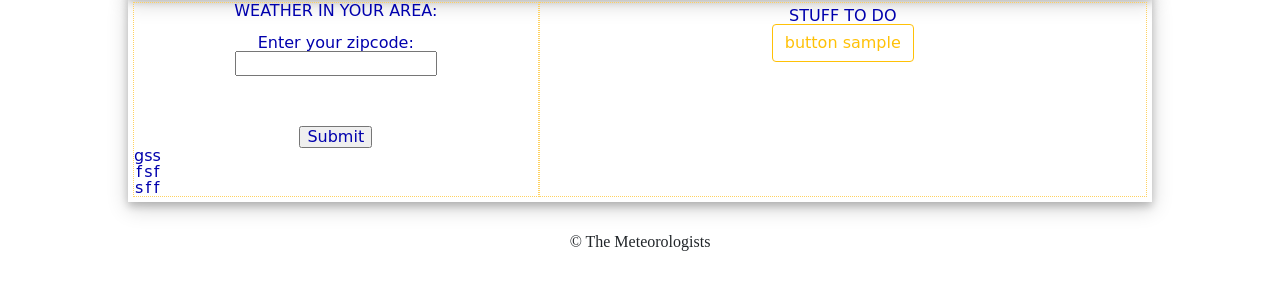
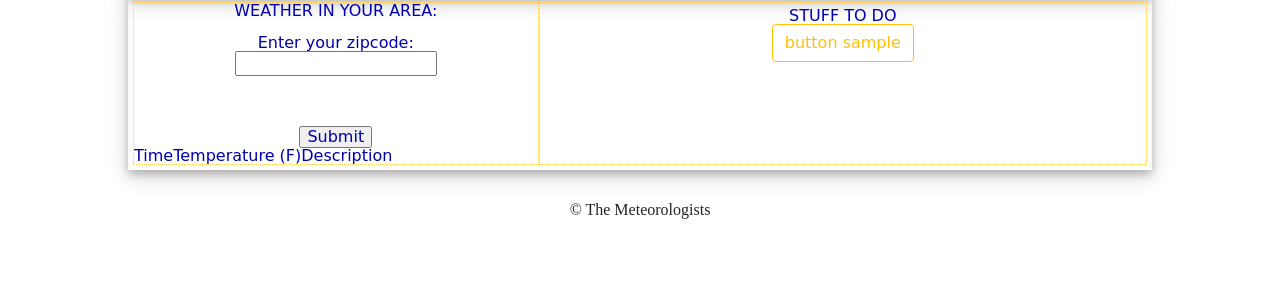
Before and after one commit to Jacobs1986/Weather-or-Not, a plain HTML site: page index.html in a window 1280 px wide. Shown: the part 67-356 px from the top of the page. Drawn offline with nearby package versions, Linux system fonts and the light colour scheme; a web font is replaced by a local one.

Commit message:
I changed up the table giving it a thead and tbody tag. I put in the header three columns of Time, Temperature and a Description. I removed the last rows from the tbody because I realized that javascript will generate the rows that we need.

```diff
--- a/index.html
+++ b/index.html
@@ -31,21 +31,14 @@
                 <input id="submit" type="submit">
                 <div id="weatherTable">
                     <table>
-                        <tr>
-                            <th>g</th>
-                            <th>s</th>
-                            <th>s</th>
-                        </tr>
-                        <tr>
-                            <td>f</td>
-                            <td>s</td>
-                            <td>f</td>
-                        </tr>
-                        <tr>
-                            <td>s</td>
-                            <td>f</td>
-                            <td>f</td>
-                        </tr>
+                        <thead>
+                            <td>Time</td>
+                            <td>Temperature (F)</td>
+                            <td>Description</td>
+                        </thead>
+                        <tbody id="results">
+
+                        </tbody>
                     </table>
                 </div>
             </aside>
```
